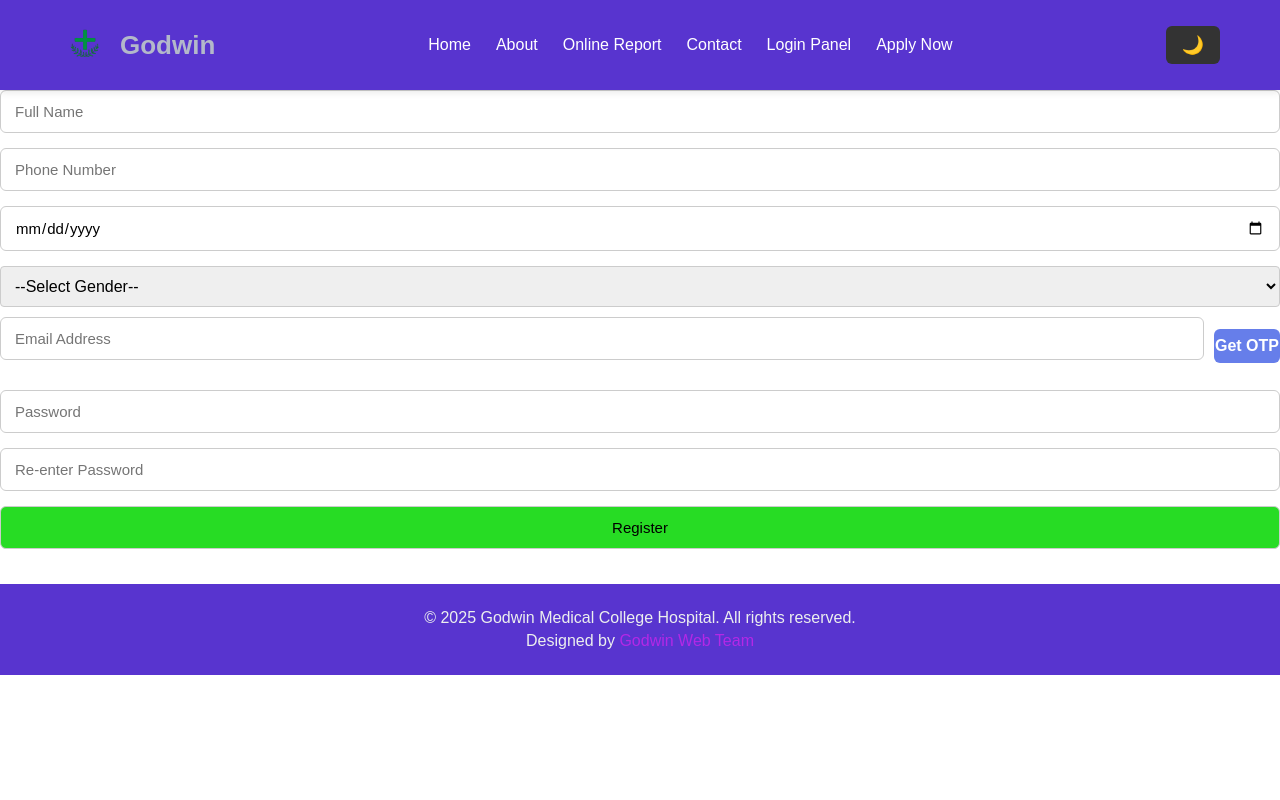
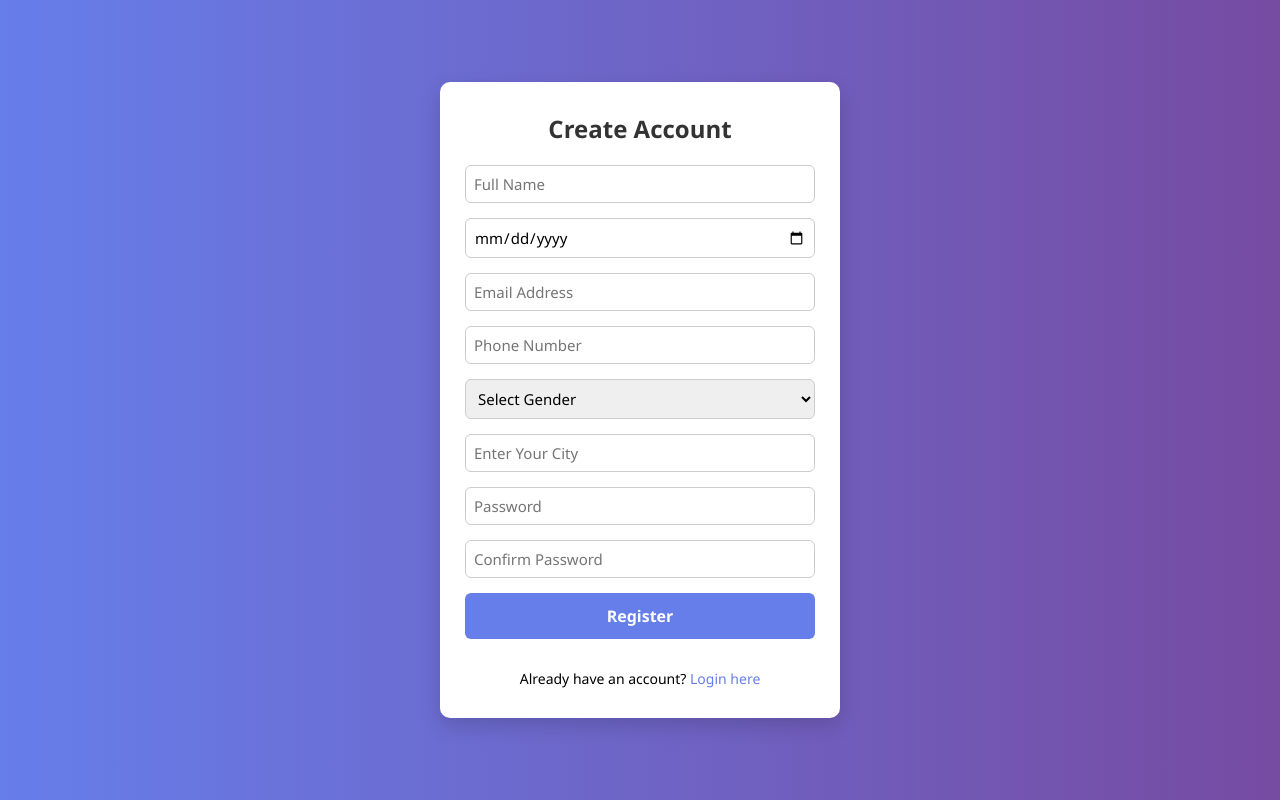
Before and after one commit to avanishrajput12/Hospital-management, a PHP site: page /register.php in a window 1280 px wide. Run offline with PHP 8.4, Linux system fonts and the light colour scheme.

Commit message:
21-10-2025

```diff
--- a/login.php
+++ b/login.php
@@ -26,8 +26,8 @@ include 'nav.php';
       border: 1px solid #ddd;
       box-shadow: 0 4px 12px rgba(0, 0, 0, 0.1);
       transition: border 0.4s ease,
-                background-color 0.4s ease,
-                box-shadow 0.4s ease;
+      background-color 0.4s ease,
+      box-shadow 0.4s ease;
     }
      .container:hover, .container:focus {
     border: 2px solid blue;
--- a/nav.php
+++ b/nav.php
@@ -1,5 +1,6 @@
 <head>
   <title>Light / Dark Mode</title>
+  <script src="https://ajax.googleapis.com/ajax/libs/jquery/3.7.1/jquery.min.js"></script>
   <style>
     * {
       margin: 0;
@@ -67,23 +68,18 @@
     body.dark header {
       background: #333;
     }
-
-    /* Toggle button */
-    .toggle-btn {
-      padding: 8px 16px;
-      border: none;
-      border-radius: 6px;
-      cursor: pointer;
-      background: #333;
-      color: #fff;
-      transition: 0.3s;
-      font-size: 18px;
-    }
-
-    body.dark .toggle-btn {
-      background: #f0f0f0;
-      color: #121212;
-    }
+    body.light{
+            background-color: white;
+        }
+    body.dark{
+            background-color: black;
+        }
+     #sbt{
+            padding: 15px;
+            border-radius: 30px;
+            background-color: black;
+            transition: background-color 5s;
+        }
   </style>
 </head>
 <body>
@@ -103,30 +99,23 @@
       <li><a href="register.php">Apply Now</a></li>
     </ul>
   </nav>
-  <button class="toggle-btn" onclick="toggleMode()">🌙</button>
+  <button id="sbt">🌙</button>
 </header>
 
 <script>
-  // Load saved theme from localStorage
-  document.addEventListener("DOMContentLoaded", () => {
-    const savedTheme = localStorage.getItem("theme");
-    if (savedTheme === "dark") {
-      document.body.classList.add("dark");
-      document.querySelector(".toggle-btn").textContent = "☀️";
-    }
-  });
+ $(document).ready(function(){
+$('#sbt').on("click",function(){
+            $('body').toggleClass("light dark")
+            if($('body').hasClass('light')){
+                $(this).text('🌞');
+                $(this).css("background-color","yellow");
+            }else{
+                $(this).text('🌙')
+                $(this).css("background-color","Black");
+            }
+        })
 
-  function toggleMode() {
-    document.body.classList.toggle("dark");
+      });
 
-    const btn = document.querySelector(".toggle-btn");
-    if (document.body.classList.contains("dark")) {
-      btn.textContent = "☀️";
-      localStorage.setItem("theme", "dark");
-    } else {
-      btn.textContent = "🌙";
-      localStorage.setItem("theme", "light");
-    }
-  }
 </script>
 </body>
--- a/register.php
+++ b/register.php
@@ -1,82 +1,62 @@
 <!DOCTYPE html>
 <html lang="en">
 <head>
-  <meta charset="UTF-8">
-  <meta name="viewport" content="width=device-width, initial-scale=1.0">
+  <meta charset="UTF-8" />
+  <meta name="viewport" content="width=device-width, initial-scale=1.0"/>
   <title>Register Page</title>
   <style>
-    /* Your existing CSS */
     * {
       margin: 0;
       padding: 0;
       box-sizing: border-box;
-      font-family: 'Segoe UI', sans-serif;
+      font-family: "Segoe UI", sans-serif;
     }
 
     body {
-     background-color: hsl(130, 45%, 58%);
-    }
-    .register-container {
-     background: linear-gradient(135deg, #199ce8ff, #e6204eff);
-      margin: 60px auto;
-      padding: 40px;
-      width: 400px;
-      border-radius: 12px;
-      box-shadow: 0 10px 25px rgba(218, 13, 13, 0.89);
-      transition: transform 0.3s ease;
+      background: linear-gradient(to right, #667eea, #764ba2);
+      display: flex;
+      justify-content: center;
+      align-items: center;
+      height: 100vh;
     }
 
-    .register-container:hover {
-      transform: translateY(-5px);
+    .register-box {
+      background-color: #ffffff;
+      padding: 30px 25px;
+      border-radius: 10px;
+      box-shadow: 0 8px 20px rgba(0, 0, 0, 0.15);
+      width: 100%;
+      max-width: 400px;
     }
 
-    .register-container h2 {
+    .register-box h2 {
       text-align: center;
-      margin-bottom: 25px;
+      margin-bottom: 20px;
       color: #333;
     }
 
-    .register-form {
-      display: flex;
-      flex-direction: column;
-    }
-
-    select, input {
+    .register-box input,
+    .register-box select {
       width: 100%;
-      padding: 10px;
-      font-size: 16px;
-      border: 1px solid #ccc;
-      border-radius: 4px;
-      box-sizing: border-box;
-      margin-bottom: 10px;
-    }
-    .email-row {
-      display: flex; /* Ensure flex behavior */
-      gap: 10px;
-      align-items: center;
-      margin-bottom: 15px; /* Add margin below the email row */
-    }
-
-    .register-form input {
+      padding:8px;
       margin-bottom: 15px;
-      padding: 12px 14px;
       border: 1px solid #ccc;
       border-radius: 6px;
       font-size: 15px;
-      transition: border 0.3s ease, box-shadow 0.3s ease;
+      transition: border 0.3s ease;
     }
 
-
-    .register-form input:focus {
-      border: 1px solid #667eea;
+    .register-box input:focus,
+    .register-box select:focus {
+      border-color: #667eea;
       outline: none;
-      box-shadow: 0 0 8px rgba(102, 126, 234, 0.4);
     }
 
-    .register-form button {
+    .register-box input[type="submit"]{
+      width: 100%;
       padding: 12px;
-      background: #667eea;
-      color: #fff;
+      background-color: #667eea;
+      color: white;
       border: none;
       border-radius: 6px;
       font-size: 16px;
@@ -84,157 +64,128 @@
       cursor: pointer;
       transition: background 0.3s ease;
     }
-    .register-form input[type="submit"] {
-      background: #10d90de6;
+
+    .register-box input[type="submit"]:hover {
+      background-color: #4954c2;
     }
 
-    .register-form input[type="submit"]:hover {
-      background: #764ba2;
-    }
-
-    .extra-links {
+    .footer {
       text-align: center;
       margin-top: 15px;
       font-size: 14px;
     }
 
-    .extra-links a {
+    .footer a {
       color: #667eea;
       text-decoration: none;
     }
 
-    .extra-links a:hover {
-      text-decoration: underline;
-    }
-    footer {
-      background-color: #5834cfff;
-      text-align: center;
-      padding: 20px;
-      color: #ecefeeff;
-      margin-top: 20px;
-    }
-
-    footer p {
-      margin: 5px 0;
-    }
-
-    footer a {
-      color: #b328e6;
-      text-decoration: none;
-    }
-
-    footer a:hover {
+    .footer a:hover {
       text-decoration: underline;
     }
   </style>
 </head>
 <body>
-    <?php include 'nav.php'; ?>
 
-  <form class="register-form" method="POST" action="register.php">
-  <input type="text" name="username" placeholder="Full Name" required>
-  <input type="tel" name="number" placeholder="Phone Number" required>
-  <input type="date" name="dob" placeholder="Enter your date of birth" required>
-
-  <select name="gender" id="gender" required>
-    <option value="">--Select Gender--</option>
-    <option value="Male">Male</option>
-    <option value="Female">Female</option>
-    <option value="Other">Other</option>
+  <div class="register-box">
+    <h2>Create Account</h2>
+    <form action="#" method="POST">
+      <input type="text" name="name" placeholder="Full Name" required>
+      <input type="date" name="dob" require>
+      <input type="email" name="email" placeholder="Email Address" required>
+      <input type="tel" name="phone" placeholder="Phone Number" required>
+      <select name="gender" required>
+        <option value="">Select Gender</option>
+        <option>Male</option>
+        <option>Female</option>
+        <option>Other</option>
       </select>
-
-  <!-- Email + Get OTP -->
-  <div class="email-row">
-    <input type="email" name="email" id="email" placeholder="Email Address" required style="flex: 1;">
-    <button type="button" id="getotp" style="padding: 8px 1px; cursor: pointer;">Get OTP</button>
-  </div>
-
-  <!-- OTP field (hidden by default) -->
-  <div id="otp-container" style="display: none;">
-    <input type="text" name="otp" id="verifyotp" placeholder="Enter OTP" required>
-  </div>
-
-  <input type="password" name="pass" placeholder="Password" required>
-  <input type="password" name="repass" placeholder="Re-enter Password" required>
+      <input type="text" name="address" placeholder="Enter Your City" required>
+      <input type="password" name="password" placeholder="Password" required>
+      <input type="password" name="confirm_password" placeholder="Confirm Password" required>
       <input type="submit" name="sbt" value="Register">
     </form>
-
-  <footer>
-        <p>&copy; 2025 Godwin Medical College Hospital. All rights reserved.</p>
-        <p>Designed by <a href="#">Godwin Web Team</a></p>
-    </footer>
+    <div class="footer">
+      Already have an account? <a href="login.php">Login here</a>
+    </div>
+  </div>
 
 </body>
 <script>
-document.getElementById("getotp").addEventListener("click", function () {
-    let email = document.getElementById("email").value;
+  <script>
+    function validateForm() {
+      const name = document.getElementById("name").value.trim();
+      const email = document.getElementById("email").value.trim();
+      const phone = document.getElementById("phone").value.trim();
+      const gender = document.getElementById("gender").value;
+      const password = document.getElementById("password").value;
+      const confirmPassword = document.getElementById("confirmPassword").value;
 
-    if (email === "") {
-        alert("Please enter your email first");
-        return;
+      const emailRegex = /^[^ ]+@[^ ]+\.[a-z]{2,3}$/;
+      const phoneRegex = /^[0-9]{10,}$/;
+
+      if (name === "") {
+        alert("Please enter your full name.");
+        return false;
       }
 
-    // Send email to mail.php using fetch
-    fetch("mail.php", {
-        method: "POST",
-        headers: { "Content-Type": "application/x-www-form-urlencoded" },
-        body: "email=" + encodeURIComponent(email)
-    })
-    .then(response => response.text())
-    .then(data => {
-        alert(data); // Shows success or error message from mail.php
-        document.getElementById("otp-container").style.display = "block"; // Show OTP field
-    })
-    .catch(error => {
-        console.error("Error:", error);
-    });
-});
-</script>
-
-
-
-
-</html>
-<?php
-session_start();
-
-if (isset($_POST['sbt'])) {
-    include "database.php";
-    $db = new Database();
-    $conn = $db->connect();
-
-    $name   = $_POST['username'];
-    $number = $_POST['number'];
-    $dob    = $_POST['dob'];
-    $gender = $_POST['gender'];
-    $email  = $_POST['email'];
-    $pass   = $_POST['pass'];
-    $repass = $_POST['repass'];
-    $userOtp = $_POST['otp'];
-
-    // Verify OTP
-    //$_SESSION['otp']) ||
-    if (!isset($userOtp)!= $_SESSION['otp']) {
-        echo "<script>alert('Invalid OTP! Please try again.')</script>";
-        exit;
+      if (!emailRegex.test(email)) {
+        alert("Please enter a valid email address.");
+        return false;
       }
 
-    if ($pass == $repass) {
-        $hashed = password_hash($pass, PASSWORD_DEFAULT);
-        $sid = rand(1000, 9999);
+      if (!phoneRegex.test(phone)) {
+        alert("Please enter a valid phone number (at least 10 digits).");
+        return false;
+      }
 
-        $sql = "INSERT INTO username(user_id, username, phone, dob, gender, email, password)
-                VALUES ('$sid', '$name', '$number', '$dob', '$gender', '$email', '$hashed')";
-        $result = mysqli_query($conn, $sql);
+      if (gender === "") {
+        alert("Please select your gender.");
+        return false;
+      }
 
-        if ($result) {
-            echo "<script>alert('Registration Successful')</script>";
-            echo "<script>window.location='login.php'</script>";
-        } else {
-            echo "<script>alert('Registration Failed')</script>";
+      if (password.length < 6) {
+        alert("Password must be at least 6 characters long.");
+        return false;
       }
-    } else {
-        echo "<script>alert('Passwords do not match')</script>";
+
+      if (password !== confirmPassword) {
+        alert("Passwords do not match.");
+        return false;
       }
+
+      alert("Form submitted successfully!");
+      return true; // allow submission
+    }
+  </script>
+</html>
+
+<?php
+if(isset($_REQUEST['sbt'])){
+$servername = "localhost";
+$username = "root";
+$password = "";
+$dbname = "hms";
+
+$conn = new mysqli($servername, $username, $password, $dbname);
+
+if ($conn->connect_error) {
+  die("Connection failed: " . $conn->connect_error);
+}
+
+$name=$_REQUEST['name'];
+$email=$_REQUEST['email'];
+$dob=$_REQUEST['dob'];
+$phone=$_REQUEST['phone'];
+$address=$_REQUEST['address'];
+$gender=$_REQUEST['gender'];
+$pass=$_REQUEST['password'];
+$repass=$_REQUEST['confirm_password'];
+if($pass===$repass){
+  $user_id=rand(11111,99999);
+  $sql="insert into patients(patient_id,name,dob,gender,phone,email,address)values('$user_id','$name','$dob','$gender','$phone','$email','$address')";
+  mysqli_query($conn,$sql);
+}
+
 }
   ?>
```
Also changed, not shown: contact.php (+5 -12 lines). Lines whose indentation alone changed are shown as unchanged.
